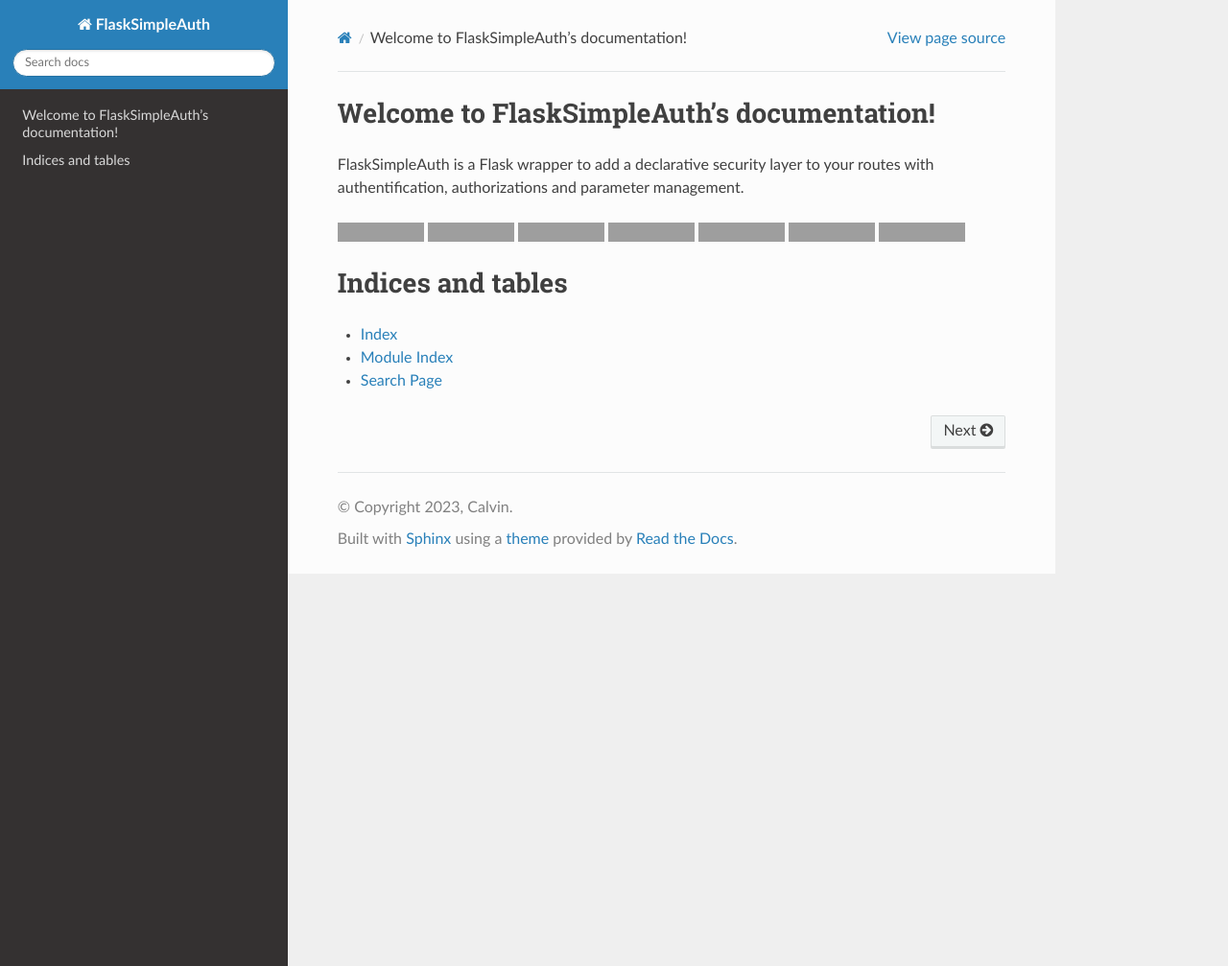
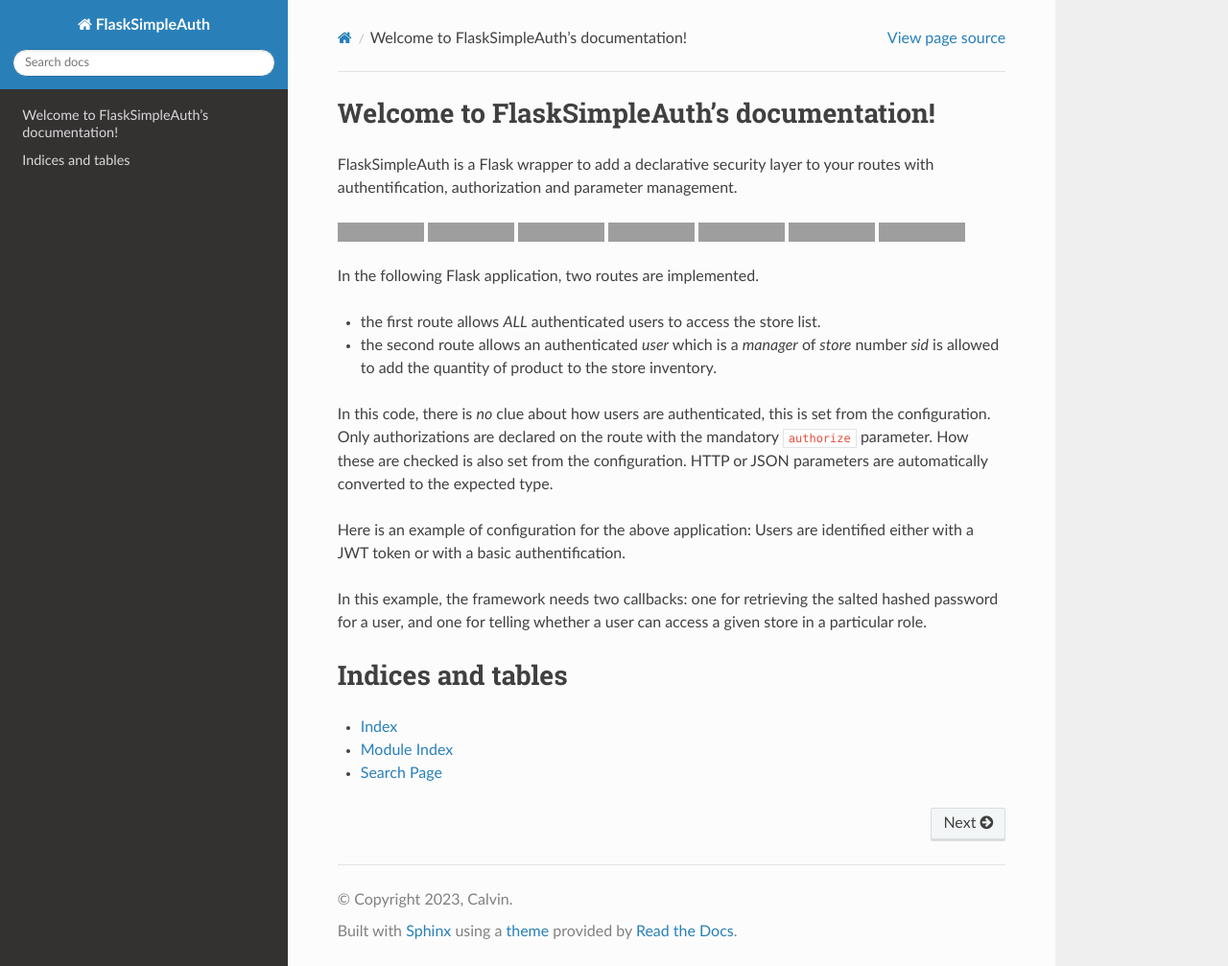
Before and after one commit to zx80/flask-simple-auth, a Sphinx documentation site: the page built from docs/index.rst, in a window 1280 px wide and 1007 px high, cut to the strip 0-1007 px from the top of the window. Shown: the whole strip at 96% size. Built offline with Sphinx 7.4.7 and the Read the Docs theme 2.0.0, drawn with Linux system fonts in a browser that asks for light colours; pages that are not in the unit, such as notebooks, are missing from menus; grey boxes are pictures that could not be loaded.

Commit message:
add a small example in the rst index

```diff
--- a/docs/index.rst
+++ b/docs/index.rst
@@ -2,7 +2,7 @@
 ===========================================
 
 FlaskSimpleAuth is a Flask wrapper to add a declarative security layer to
-your routes with authentification, authorizations and parameter management.
+your routes with authentification, authorization and parameter management.
 
 .. image:: https://github.com/zx80/flask-simple-auth/actions/workflows/fsa.yml/badge.svg?branch=master&style=flat
    :alt: Status
@@ -32,6 +32,62 @@
    :alt: License
    :target: https://creativecommons.org/publicdomain/zero/1.0/
 
+In the following Flask application, two routes are implemented.
+
+- the first route allows *ALL* authenticated users to access the store list.
+- the second route allows an authenticated *user* which is a *manager* of
+  *store* number *sid* is allowed to add the quantity of product to
+  the store inventory.
+
+In this code, there is *no* clue about how users are authenticated, this is set
+from the configuration.
+Only authorizations are declared on the route with the mandatory ``authorize``
+parameter.
+How these are checked is also set from the configuration.
+HTTP or JSON parameters are automatically converted to the expected type.
+
+.. code:: python
+   # file "app.py"
+   import FlaskSimpleAuth as fsa
+
+   app = fsa.Flask("acme")
+   app.config.from_envvar("ACME_CONFIG")
+
+   @app.get("/store", authorize="ALL")
+   def get_store():
+       # return the list of stores
+       return fsa.jsonify(...), 200
+
+   @app.post("/store/<sid>", authorize=("store", "sid", "manager"))
+   def post_store(sid: int, product: str, quantity: int):
+       # product is added in quantity to store sid
+       return "", 201
+
+Here is an example of configuration for the above application:
+Users are identified either with a JWT token or with a basic authentification.
+
+.. code:: python
+   # acme configuration
+   import os
+
+   FSA_AUTH = ["token", "basic"]
+   FSA_TOKEN_TYPE = "jwt"
+   FSA_TOKEN_SECRET = os.environ["ACME_SECRET"]
+
+In this example, the framework needs two callbacks: one for retrieving the
+salted hashed password for a user, and one for telling whether a user can
+access a given store in a particular role.
+
+.. code:: python
+   # authentication and authorization callbacks
+   @app.get_user_pass
+   def get_user_pass(user: str) -> str|None:
+       return ...  # hashed password retrieved from database
+
+   @app.object_perms("store")
+   def store_permission(sid: int, user: str, role: str) -> bool|None:
+       return ...  # tell wether user can access store sid in role
+
 .. toctree::
    :maxdepth: 3
    :caption: Contents:
```
